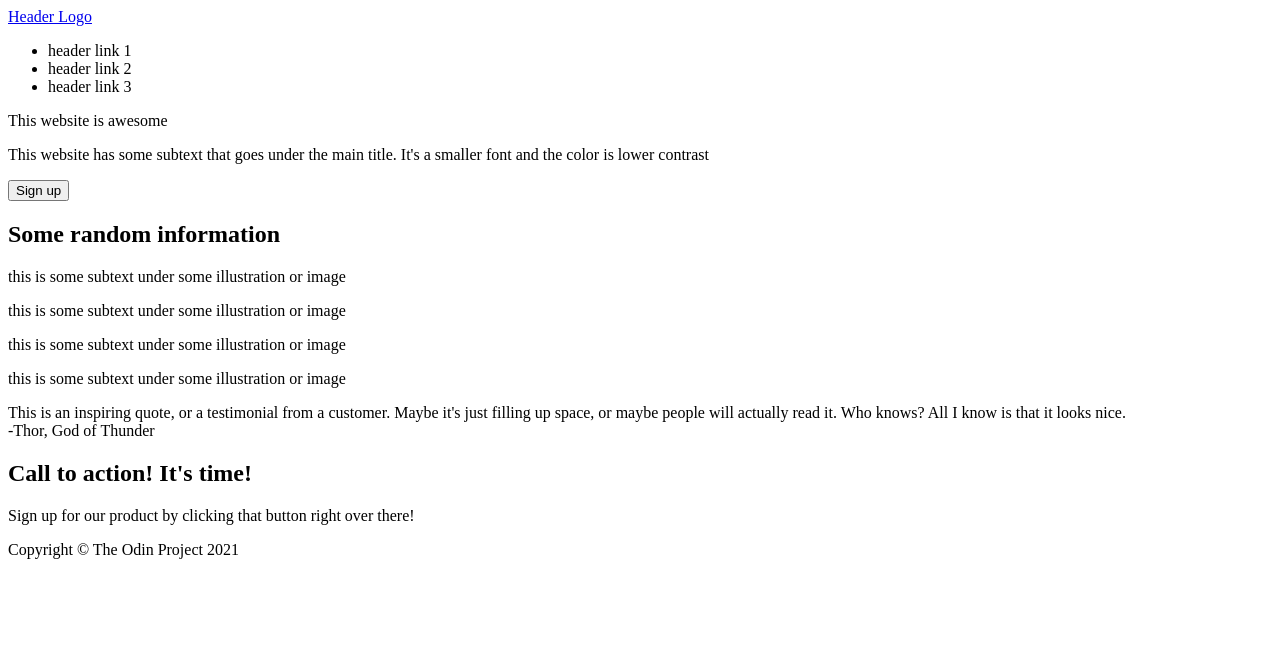
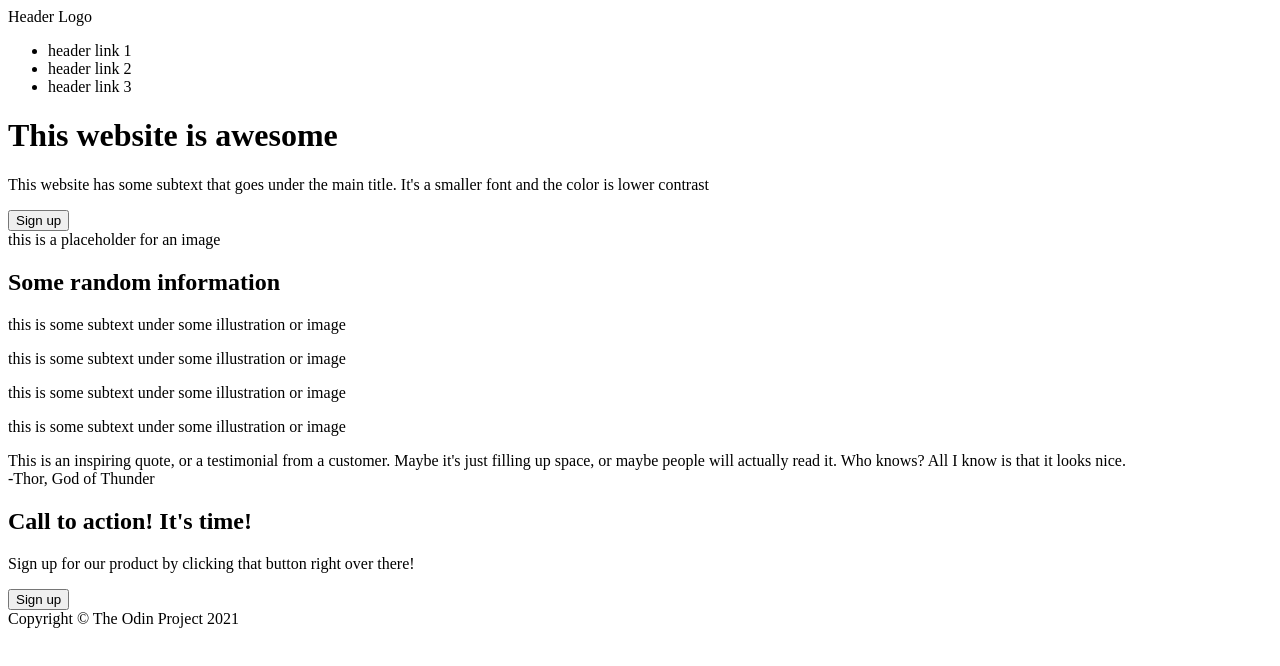
Before and after one commit to abijithx/odin-landing-page, a plain HTML site: page index.html in a window 1280 px wide. Drawn offline with Linux system fonts and the light colour scheme.

Commit message:
refactor: reorder layout divs and update class names

```diff
--- a/index.html
+++ b/index.html
@@ -7,24 +7,22 @@
     <title>Landing page</title>
 </head>
 <body>
-    <div class="hero">
-        <div class="nav">
-            <a href="#">Header Logo</a>
-            <div class="nav-links">
-                <ul>
+    <div class="hero-section">
+        <nav class="nav">
+            <div class="logo">Header Logo</div>
+            <ul class="nav-links">
                 <li>header link 1</li>
                 <li>header link 2</li>
                 <li>header link 3</li>
             </ul>
-            </div>
-        </div>
+        </nav>
         <div class="hero-main">
             <div class="hero-text">
-                This website is awesome
+                <h1>This website is awesome</h1>
                 <p>This website has some subtext that goes under the main title. It's a smaller font and the color is lower contrast</p>
                 <button href="#" class="hero-button">Sign up</button>
             </div>
-            <div class="hero-image"></div>
+            <div class="hero-image">this is a placeholder for an image</div>
         </div>
     </div>
     <div class="info-section">
@@ -49,16 +47,16 @@
         </div>
     </div>
     <div class="quote-section">
-        <div class="quote-box">
         <div class="quote-text">This is an inspiring quote, or a testimonial from a customer. Maybe it's just filling up space, or maybe people will actually read it. Who knows? All I know is that it looks nice.</div>
         <div class="quote-author">-Thor, God of Thunder</div>
     </div>
-    </div>
     <div class="cta-section">
         <div class="cta-box">
-            <div class="cta-text"></div>
+            <div class="cta-text">
                 <h2>Call to action! It's time!</h2>
                 <p>Sign up for our product by clicking that button right over there!</p>
+            </div>
+            <button class="cta-button">Sign up</button>
         </div>
     </div>
     <div class="footer">Copyright &copy; The Odin Project 2021</div>
```
Lines whose indentation alone changed are shown as unchanged.
